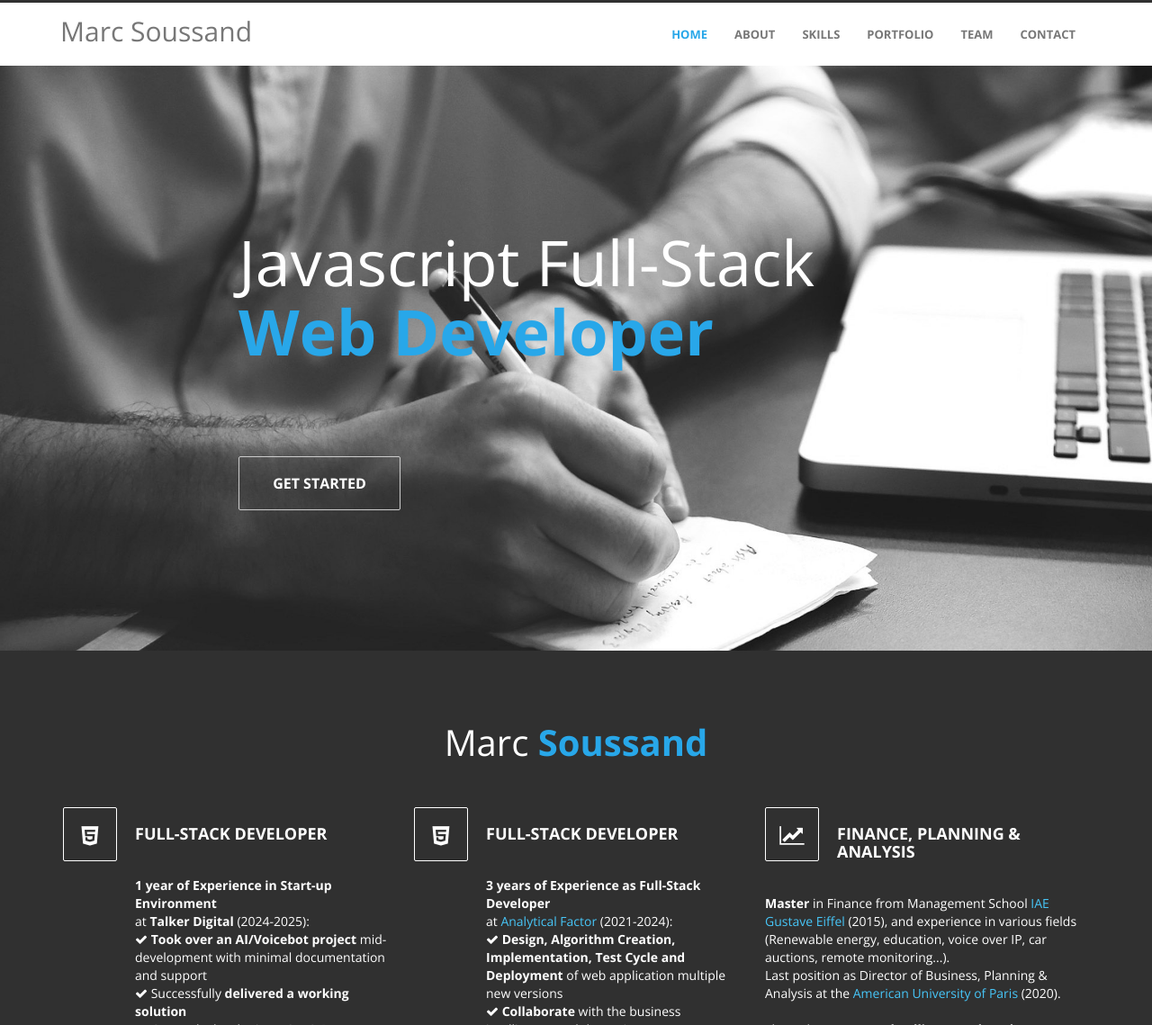
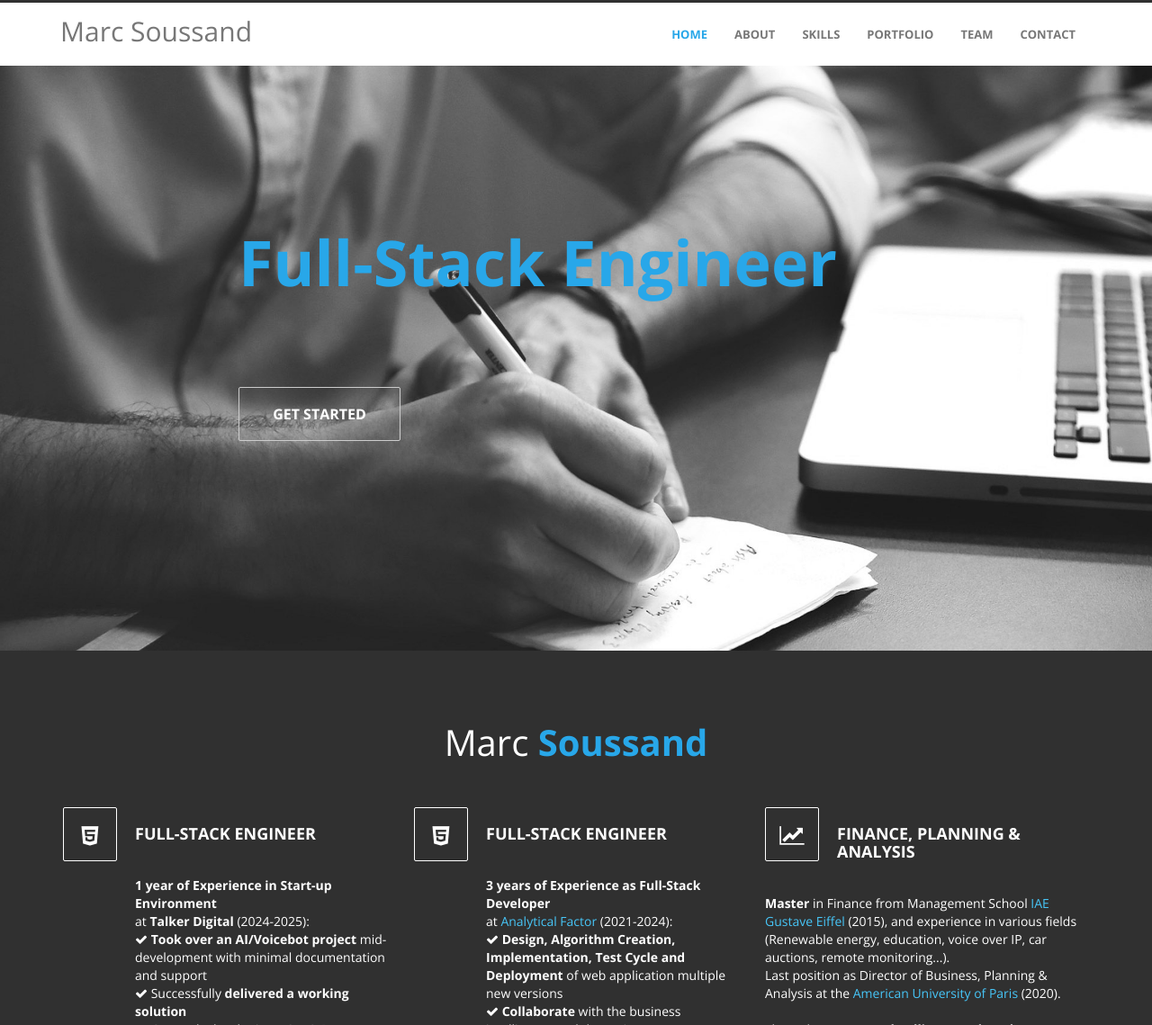
Before and after one commit to Marcsoussand/Marcsoussand.github.io, a plain HTML site: page index.html in a window 1280 px wide. Shown: the part 55-1194 px from the top of the page at 90% size. Drawn offline with nearby package versions, Linux system fonts and the light colour scheme.

Commit message:
Full-Stack Engineer

```diff
--- a/index.html
+++ b/index.html
@@ -93,8 +93,7 @@
 		<div class="container">
 			<div class="row">
 				<div class="col-md-offset-2 col-md-8">
-					<h1 class="wow fadeIn" data-wow-offset="50" data-wow-delay="0.9s">Javascript Full-Stack <span>Web
-							Developer</span></h1>
+					<h1 class="wow fadeIn" data-wow-offset="50" data-wow-delay="0.9s"><span>Full-Stack Engineer</span></h1>
 					<div class="element">
 						<div class="sub-element">Hello, this is Marc</div>
 						<div class="sub-element">If you want to know more about me</div>
@@ -121,7 +120,7 @@
 							<div class="media-object pull-left">
 								<i class="fa fa-html5"></i>
 							</div>
-							<h3 class="media-heading">FULL-STACK DEVELOPER</h3>
+							<h3 class="media-heading">FULL-STACK ENGINEER</h3>
 						</div>
 						<div class="media-body">
 							<p><b>1 year of Experience in Start-up Environment</b><br>at <b>Talker Digital</b> (2024-2025):<br>
@@ -140,7 +139,7 @@
 							<div class="media-object pull-left">
 								<i class="fa fa-html5"></i>
 							</div>
-							<h3 class="media-heading">FULL-STACK DEVELOPER</h3>
+							<h3 class="media-heading">FULL-STACK ENGINEER</h3>
 						</div>
 						<div class="media-body">
 							<p><b>3 years of Experience as Full-Stack Developer</b><br> at <a rel="nofollow"
```
